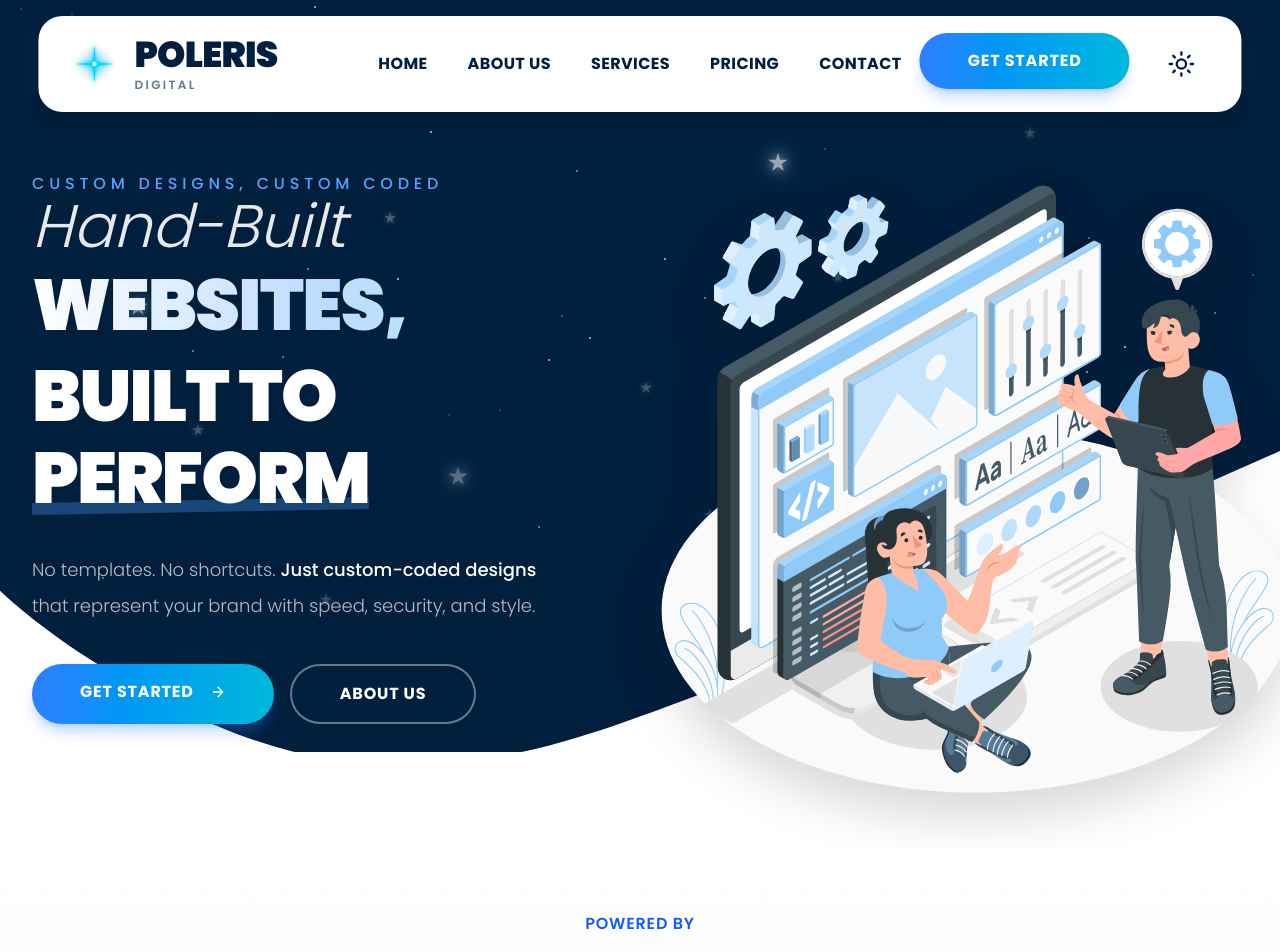
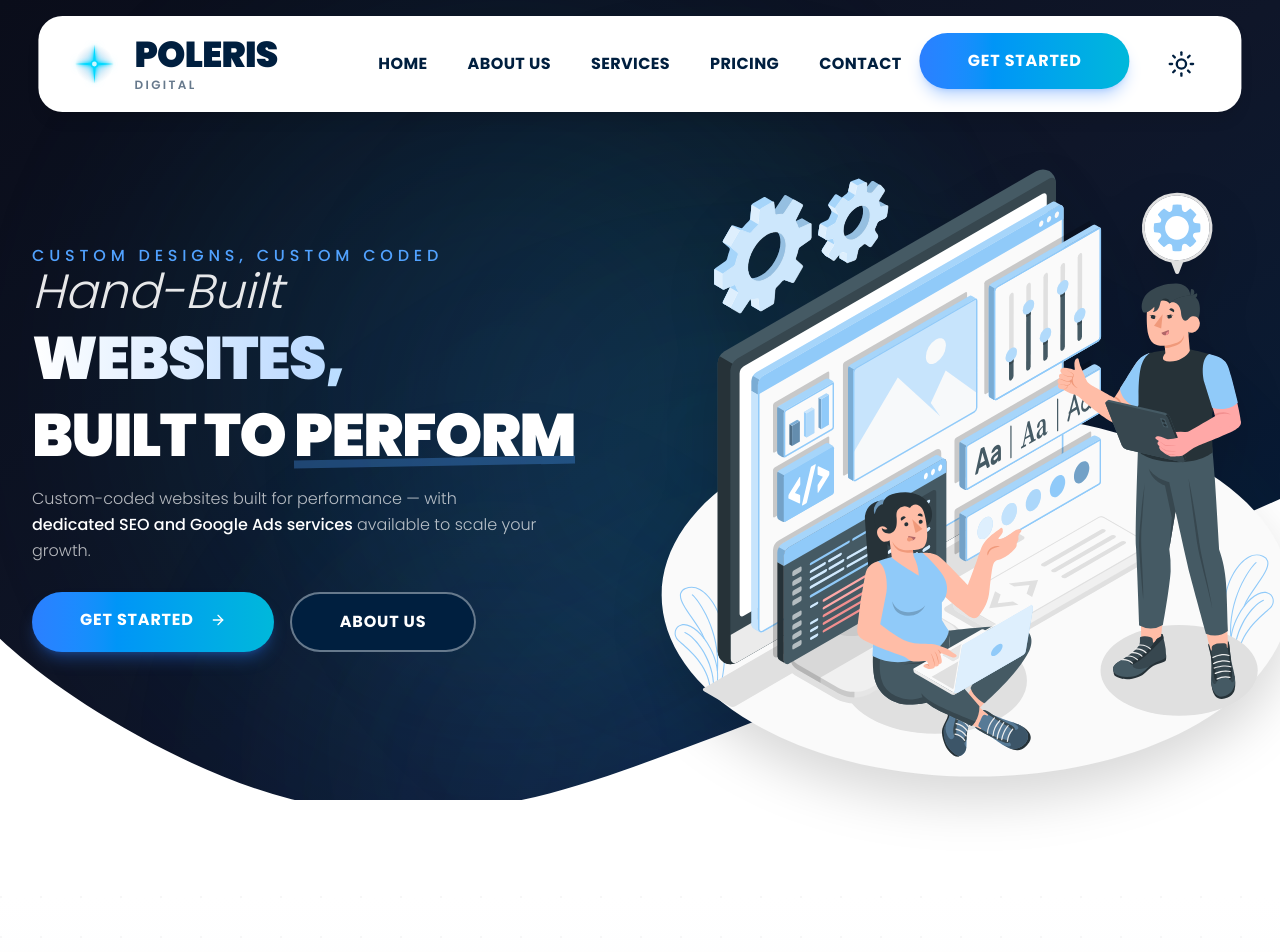
Before and after one commit to poleris-tech/PolerisWeb, a Next.js app: page / in a window 1280 px wide. Shown: the top 952 px of the page. Built offline with nearby package versions, Linux system fonts and the light colour scheme.

Commit message:
fix: changes on herosection and alignment

```diff
--- a/src/components/sections/hero-section.tsx
+++ b/src/components/sections/hero-section.tsx
@@ -9,101 +9,66 @@ import Image from "next/image";
 
 export function HeroSection() {
   return (
-    <section className="hero-section relative w-full bg-[#001f3d] text-white overflow-hidden min-h-screen flex items-center pt-24 md:pt-32 lg:pt-28">
-      {/* Animated star background */}
-      <div className="universe universe1" aria-hidden="true">
-        <span className="shooting-star"></span>
-        <span className="shooting-star shooting-star2"></span>
-        <span className="star star1"></span>
-        <span className="star star2"></span>
-        <span className="star star3"></span>
-        <span className="star star4"></span>
-        <span className="star star5"></span>
-        <span className="star star6"></span>
-        <span className="star star7"></span>
-        <span className="star star8"></span>
-        <span className="star star9"></span>
-        <span className="star star10"></span>
-        <span className="star star11"></span>
-        <span className="star star12"></span>
-        <span className="star star13"></span>
+    <section className="hero-section relative w-full bg-gradient-to-br from-[#0a0d1a] via-[#0f1629] to-[#001f3d] text-white overflow-hidden min-h-screen flex items-center pt-24 md:pt-32 lg:pt-28">
+      {/* Animated Gradient Blobs */}
+      <div className="absolute inset-0 overflow-hidden pointer-events-none" aria-hidden="true">
+        {/* Blob 1 - Blue/Cyan */}
+        <div
+          className="absolute w-[500px] h-[500px] md:w-[700px] md:h-[700px] rounded-full opacity-30 blur-[100px]"
+          style={{
+            background: 'radial-gradient(circle, rgba(59, 130, 246, 0.5) 0%, rgba(6, 182, 212, 0.3) 50%, transparent 100%)',
+            top: '10%',
+            left: '10%',
+            animation: 'float-blob-1 20s ease-in-out infinite',
+          }}
+        ></div>
+
+        {/* Blob 2 - Purple/Blue */}
+        <div
+          className="absolute w-[600px] h-[600px] md:w-[800px] md:h-[800px] rounded-full opacity-25 blur-[120px]"
+          style={{
+            background: 'radial-gradient(circle, rgba(139, 92, 246, 0.4) 0%, rgba(59, 130, 246, 0.3) 50%, transparent 100%)',
+            top: '50%',
+            right: '5%',
+            animation: 'float-blob-2 25s ease-in-out infinite',
+          }}
+        ></div>
+
+        {/* Blob 3 - Cyan/Teal */}
+        <div
+          className="absolute w-[400px] h-[400px] md:w-[600px] md:h-[600px] rounded-full opacity-20 blur-[80px]"
+          style={{
+            background: 'radial-gradient(circle, rgba(6, 182, 212, 0.5) 0%, rgba(20, 184, 166, 0.3) 50%, transparent 100%)',
+            bottom: '20%',
+            left: '30%',
+            animation: 'float-blob-3 30s ease-in-out infinite',
+          }}
+        ></div>
+
+        {/* Blob 4 - Blue accent */}
+        <div
+          className="absolute w-[350px] h-[350px] md:w-[500px] md:h-[500px] rounded-full opacity-15 blur-[90px]"
+          style={{
+            background: 'radial-gradient(circle, rgba(96, 165, 250, 0.4) 0%, rgba(59, 130, 246, 0.2) 50%, transparent 100%)',
+            top: '60%',
+            right: '40%',
+            animation: 'float-blob-4 22s ease-in-out infinite',
+          }}
+        ></div>
       </div>
 
-      <div className="universe universe2" aria-hidden="true">
-        <span className="star star1"></span>
-        <span className="star star2"></span>
-        <span className="star star3"></span>
-        <span className="star star4"></span>
-        <span className="star star5"></span>
-        <span className="star star6"></span>
-        <span className="star star7"></span>
-        <span className="star star8"></span>
-        <span className="star star9"></span>
-        <span className="star star10"></span>
-        <span className="star star11"></span>
-        <span className="star star12"></span>
-        <span className="star star13"></span>
-      </div>
-
-      <div className="universe universe3" aria-hidden="true">
-        <span className="star star1"></span>
-        <span className="star star2"></span>
-        <span className="star star3"></span>
-        <span className="star star4"></span>
-        <span className="star star5"></span>
-        <span className="star star6"></span>
-        <span className="star star7"></span>
-        <span className="star star8"></span>
-        <span className="star star9"></span>
-        <span className="star star10"></span>
-        <span className="star star11"></span>
-        <span className="star star12"></span>
-        <span className="star star13"></span>
-      </div>
-
-      {/* Additional twinkling stars to fill empty spaces */}
-      <div className="absolute inset-0 overflow-hidden pointer-events-none" aria-hidden="true">
-        {/* Large prominent stars */}
-        <span className="star-xlarge" style={{ top: '10%', left: '20%', animationDelay: '0.5s' }}></span>
-        <span className="star-xlarge" style={{ top: '18%', left: '60%', animationDelay: '1.2s' }}></span>
-        <span className="star-xlarge" style={{ top: '35%', left: '10%', animationDelay: '0.8s' }}></span>
-        <span className="star-xlarge" style={{ top: '40%', left: '75%', animationDelay: '1.5s' }}></span>
-        <span className="star-xlarge" style={{ top: '55%', left: '35%', animationDelay: '0.3s' }}></span>
-        <span className="star-xlarge" style={{ top: '65%', left: '85%', animationDelay: '1.8s' }}></span>
-
-        {/* Medium visible stars */}
-        <span className="star-large" style={{ top: '8%', left: '40%', animationDelay: '0.7s' }}></span>
-        <span className="star-large" style={{ top: '15%', left: '80%', animationDelay: '1.0s' }}></span>
-        <span className="star-large" style={{ top: '25%', left: '30%', animationDelay: '0.4s' }}></span>
-        <span className="star-large" style={{ top: '32%', left: '65%', animationDelay: '1.3s' }}></span>
-        <span className="star-large" style={{ top: '45%', left: '50%', animationDelay: '0.6s' }}></span>
-        <span className="star-large" style={{ top: '50%', left: '15%', animationDelay: '1.6s' }}></span>
-        <span className="star-large" style={{ top: '60%', left: '55%', animationDelay: '0.9s' }}></span>
-        <span className="star-large" style={{ top: '70%', left: '25%', animationDelay: '1.1s' }}></span>
-
-        {/* Smaller fill stars */}
-        <span className="star" style={{ top: '5%', left: '15%', animationDelay: '0.3s' }}></span>
-        <span className="star" style={{ top: '8%', left: '50%', animationDelay: '0.7s' }}></span>
-        <span className="star" style={{ top: '12%', left: '70%', animationDelay: '1.2s' }}></span>
-        <span className="star" style={{ top: '20%', left: '45%', animationDelay: '0.5s' }}></span>
-        <span className="star" style={{ top: '28%', left: '85%', animationDelay: '1.5s' }}></span>
-        <span className="star" style={{ top: '35%', left: '55%', animationDelay: '0.8s' }}></span>
-        <span className="star" style={{ top: '42%', left: '22%', animationDelay: '1.1s' }}></span>
-        <span className="star" style={{ top: '48%', left: '90%', animationDelay: '0.4s' }}></span>
-        <span className="star" style={{ top: '55%', left: '68%', animationDelay: '1.3s' }}></span>
-        <span className="star" style={{ top: '62%', left: '42%', animationDelay: '0.6s' }}></span>
-        <span className="star" style={{ top: '68%', left: '8%', animationDelay: '1.6s' }}></span>
-        <span className="star" style={{ top: '75%', left: '60%', animationDelay: '0.9s' }}></span>
-        <span className="star" style={{ top: '80%', left: '78%', animationDelay: '1.4s' }}></span>
-
-        {/* Extra scattered small stars
-        <span className="star" style={{ top: '14%', left: '35%', animationDelay: '1.9s' }}></span>
-        <span className="star" style={{ top: '22%', left: '12%', animationDelay: '0.2s' }}></span>
-        <span className="star" style={{ top: '38%', left: '48%', animationDelay: '1.7s' }}></span>
-        <span className="star" style={{ top: '52%', left: '82%', animationDelay: '0.5s' }}></span>
-        <span className="star" style={{ top: '58%', left: '28%', animationDelay: '1.0s' }}></span>
-        <span className="star" style={{ top: '72%', left: '92%', animationDelay: '0.8s' }}></span>*/}
-      </div>
+      {/* Subtle Grid Pattern Overlay */}
+      <div
+        className="absolute inset-0 opacity-[0.03]"
+        aria-hidden="true"
+        style={{
+          backgroundImage: `
+            linear-gradient(rgba(255, 255, 255, 0.1) 1px, transparent 1px),
+            linear-gradient(90deg, rgba(255, 255, 255, 0.1) 1px, transparent 1px)
+          `,
+          backgroundSize: '50px 50px',
+        }}
+      ></div>
 
       {/* White background layer */}
       <div className="absolute bottom-0 left-0 w-full h-24 bg-white z-5 border-none shadow-none"></div>
@@ -123,7 +88,7 @@ export function HeroSection() {
         />
       </svg>
 
-      <div className="container relative z-20 max-w-7xl w-full mx-auto px-4 sm:px-6 md:px-8 lg:px-12 py-6 sm:py-8 lg:py-12">
+      <div className="container relative z-20 max-w-7xl w-full mx-auto px-4 sm:px-6 md:px-8 lg:px-12 py-4 sm:py-6 lg:py-8 pb-16 sm:pb-20 md:pb-24 lg:pb-28">
         <div className="flex flex-col lg:flex-row items-center justify-center lg:justify-between gap-6 sm:gap-8 lg:gap-8 xl:gap-12">
 
           {/* Content */}
@@ -135,27 +100,27 @@ export function HeroSection() {
               </span>
 
               {/* Main heading - Mixed typography */}
-              <div className="space-y-3 sm:space-y-4 lg:space-y-6 w-full animate-fade-in-up">
-                <h1 className="text-[28px] xs:text-3xl sm:text-4xl md:text-5xl lg:text-6xl xl:text-7xl leading-[1.1] sm:leading-[1.15]">
-                  <span className="block font-light italic text-white/90 mb-1 sm:mb-2 text-[24px] xs:text-2xl sm:text-3xl md:text-4xl lg:text-5xl xl:text-6xl">Hand-Built</span>
+              <div className="space-y-3 sm:space-y-4 w-full animate-fade-in-up">
+                <h1 className="text-[32px] xs:text-4xl sm:text-4xl md:text-5xl lg:text-5xl xl:text-6xl leading-[1.1] sm:leading-[1.15]">
+                  <span className="block font-light italic text-white/90 mb-1 sm:mb-2 text-[28px] xs:text-3xl sm:text-3xl md:text-4xl lg:text-4xl xl:text-5xl">Hand-Built</span>
                   <span className="block font-black tracking-tight uppercase bg-gradient-to-r from-white via-blue-200 to-cyan-200 bg-clip-text text-transparent mb-1 sm:mb-2">
                     Websites,
                   </span>
                   <span className="block font-black tracking-tight uppercase text-white">
                     Built to <span className="relative inline-block">
                       <span className="relative z-10">Perform</span>
-                      <span className="absolute bottom-0.5 sm:bottom-1 md:bottom-2 left-0 w-full h-1.5 sm:h-2 md:h-3 bg-blue-400/30 -rotate-1"></span>
+                      <span className="absolute bottom-1 sm:bottom-1 left-0 w-full h-2 sm:h-2 bg-blue-400/30 -rotate-1"></span>
                     </span>
                   </span>
                 </h1>
-                <p className="text-xs sm:text-sm md:text-base lg:text-lg text-white/70 leading-relaxed sm:leading-loose font-light max-w-md sm:max-w-lg mx-auto lg:mx-0 mt-4 sm:mt-6 lg:mt-8">
-                  No templates. No shortcuts. <span className="text-white font-medium">Just custom-coded designs</span> that represent your brand with speed, security, and style.
+                <p className="text-sm sm:text-sm md:text-base text-white/70 leading-relaxed font-light max-w-md sm:max-w-lg mx-auto lg:mx-0 mt-4 sm:mt-4">
+                  Custom-coded websites built for performance — with <span className="text-white font-medium">dedicated SEO and Google Ads services</span> available to scale your growth.
                 </p>
               </div>
             </div>
 
             {/* CTA Buttons */}
-            <div className="flex flex-col sm:flex-row gap-3 sm:gap-4 animate-fade-in animate-delay-200 w-full sm:w-auto mt-6 sm:mt-8 lg:mt-10 mb-8 sm:mb-12 lg:mb-16">
+            <div className="flex flex-col sm:flex-row gap-3 sm:gap-4 animate-fade-in animate-delay-200 w-full sm:w-auto mt-6 sm:mt-6 lg:mt-7 mb-6 sm:mb-6 lg:mb-8">
               <CustomButton href="#contact" variant="primary" size="md">
                 Get Started
                 <ArrowRight className="ml-2 h-4 w-4" />
@@ -168,7 +133,7 @@ export function HeroSection() {
 
           {/* Laptop Image */}
           <div
-            className="w-full max-w-2xl sm:max-w-3xl md:max-w-4xl lg:max-w-none lg:w-[48%] xl:w-[50%] relative z-10 flex-shrink-0 mt-8 sm:mt-12 lg:mt-0"
+            className="w-full max-w-2xl sm:max-w-3xl md:max-w-4xl lg:max-w-none lg:w-[48%] xl:w-[50%] relative z-10 flex-shrink-0 mt-8 sm:mt-8 lg:mt-0"
             style={{
               animation: 'float 6s ease-in-out infinite',
               willChange: 'transform'
```
Also changed, not shown: src/app/globals.css (+52 -0 lines).
